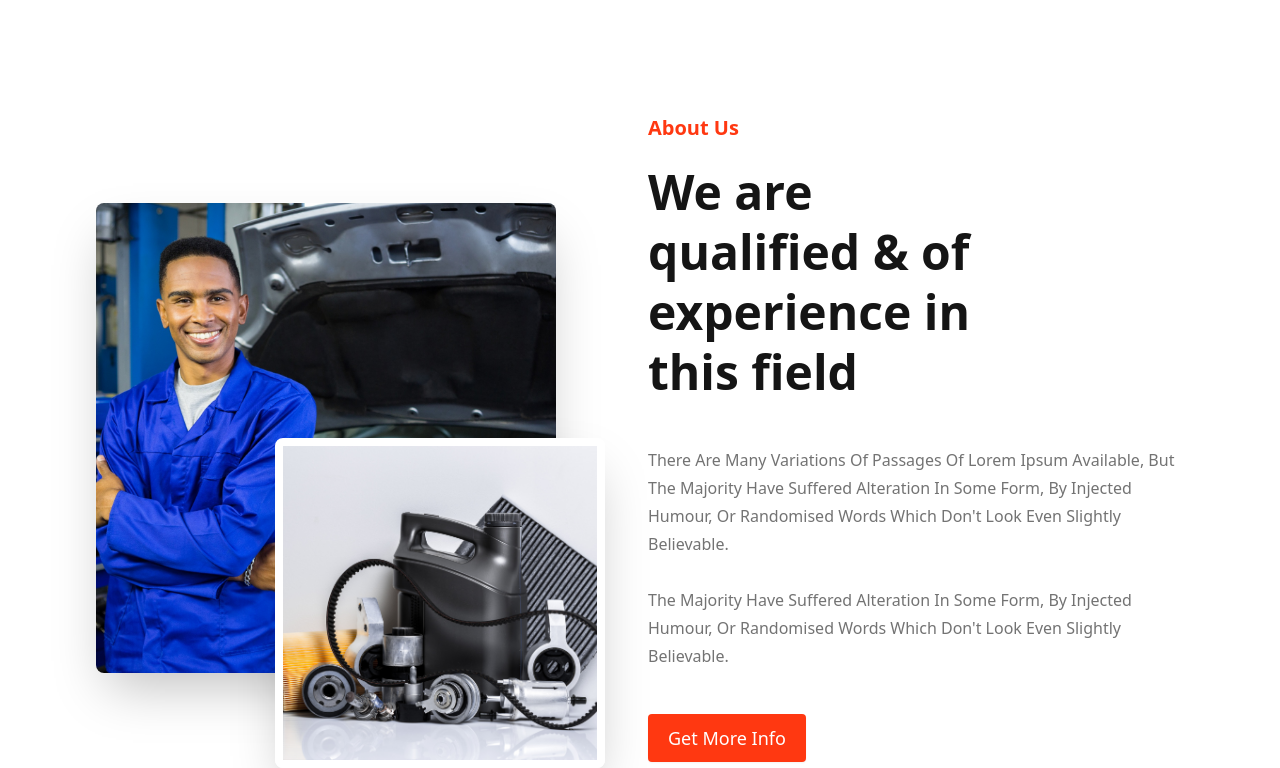
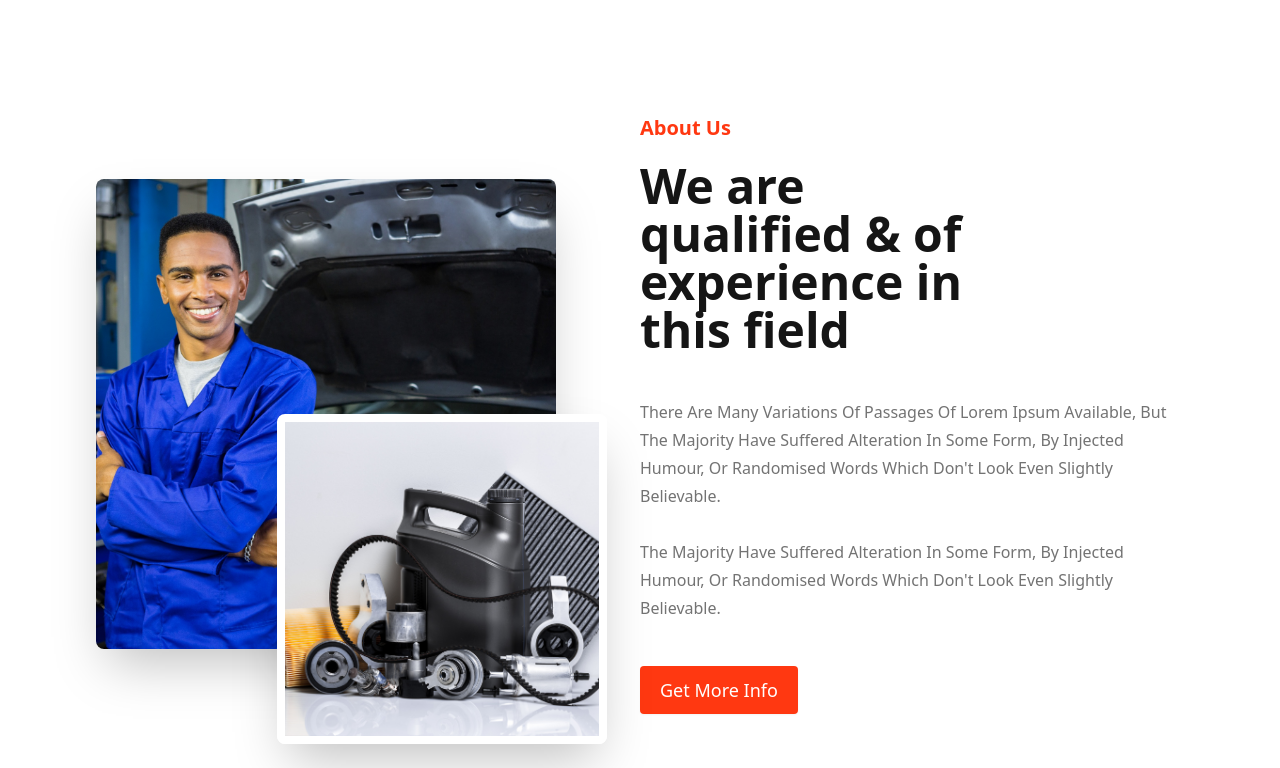
Before and after one commit to byteFarhan/car-doctor-recap-client-side, a React (Vite) app: page / in a window 1280 px wide. Shown: the part 834-1602 px from the top of the page. Built offline with nearby package versions, Linux system fonts and the light colour scheme.

Commit message:
Make the 'About Us' section responsive for tablet and mobile devices.

```diff
--- a/src/Pages/HomePage/About/About.jsx
+++ b/src/Pages/HomePage/About/About.jsx
@@ -1,24 +1,27 @@
 import partsImg from "../../../assets/images/about_us/parts.jpg";
 import personImg from "../../../assets/images/about_us/person.jpg";
+
 const About = () => {
   return (
     <>
-      <div className="my-20">
-        <div className="flex-col hero-content lg:flex-row">
-          <div className="relative w-2/4">
+      <section
+        id="aboutUs"
+        className="flex flex-col-reverse items-start justify-start gap-10 my-20 md:gap-10 lg:gap-0 md:hero-content lg:flex-row"
+      >
+        <div className="relative w-full lg:w-2/4">
           <img
             src={personImg}
-              className="rounded-lg shadow-2xl h-[470px] object-cover w-[460px]"
+            className="rounded-lg shadow-2xl w-5/6 md:h-[470px] md:w-5/6 object-cover lg:w-[460px]"
           />
           <img
             src={partsImg}
-              className="absolute rounded-lg shadow-2xl h-[330px]  w-[330px] object-cover border-8 border-white top-1/2 left-1/3"
+            className="absolute rounded-lg shadow-2xl  w-4/6 md:h-[330px] md:w-[330px] object-cover border-4 md:border-8 border-white top-1/2 left-1/3 md:left-1/2 lg:left-1/3 "
           />
         </div>
 
-          <div className="w-2/4 space-y-5">
+        <div className="w-full space-y-3 md:space-y-4 lg:space-y-5 lg:w-2/4">
           <h5 className="text-primary">About Us</h5>
-            <h2 className="w-4/6 text-5xl font-bold leading-[60px]">
+          <h2 className="w-full  lg:w-4/6 lg:text-5xl font-bold md:leading-[60px]">
             We are qualified & of experience in this field
           </h2>
           <p className="py-6 leading-7 capitalize">
@@ -27,13 +30,9 @@ const About = () => {
             <br />
             {`The majority have suffered alteration in some form, by injected humour, or randomised words which don't look even slightly believable.`}
           </p>
-            {/* <p className="py-6 leading-7">
-              {``}
-            </p> */}
           <button className="font-medium btn-fill">Get More Info</button>
         </div>
-        </div>
-      </div>
+      </section>
     </>
   );
 };
--- a/src/Pages/HomePage/Carousel/CarouselItem.jsx
+++ b/src/Pages/HomePage/Carousel/CarouselItem.jsx
@@ -24,7 +24,7 @@ const CarouselItem = ({
       >
         <img src={img} className="object-cover w-full" />
         <div className="absolute flex flex-col w-full lg:w-1/2 h-full justify-center lg:items-center bg-gradient-to-r from-secondary to-[rgba(21, 21, 21, 0.00)] bg-blend-overlay">
-          <div className="w-full p-3 space-y-3 md:p-5 lg:p-0 md:w-4/6 lg:w-2/3 lg:space-y-7">
+          <div className="w-full p-3 space-y-3 md:space-y-5 md:p-5 lg:p-0 md:w-4/6 lg:w-2/3 lg:space-y-7">
             <h1 className="leading-tight">{title}</h1>
             <p className="text-sm text-white md:text-base">{description}</p>
             <div className="space-x-3 md:space-x-5">
--- a/src/Pages/Shared/Navbar/Navbar.jsx
+++ b/src/Pages/Shared/Navbar/Navbar.jsx
@@ -20,7 +20,7 @@ const Navbar = () => {
   //   </>
   // );
   return (
-    <nav className="container navbar bg-base-100 max-w-7xl">
+    <nav className="container navbar max-w-7xl">
       <div className="navbar-start">
         <div className="dropdown">
           <div tabIndex={0} role="button" className="btn btn-ghost lg:hidden">
--- a/src/index.css
+++ b/src/index.css
@@ -7,7 +7,7 @@
     @apply lg:text-6xl font-bold lg:leading-[75px] leading-normal text-4xl;
   }
   h2 {
-    @apply text-secondary text-[45px] font-bold;
+    @apply text-secondary text-3xl leading-snug md:leading-normal md:text-[45px] font-bold;
   }
   h3 {
     @apply text-secondary text-[35px] font-bold;
```
Lines whose indentation alone changed are shown as unchanged.
